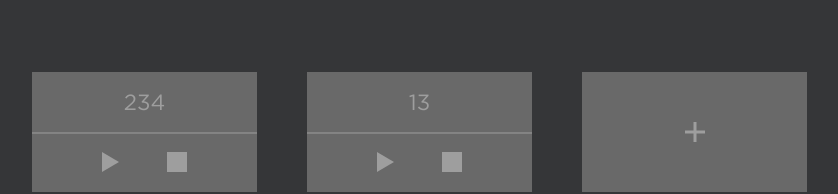
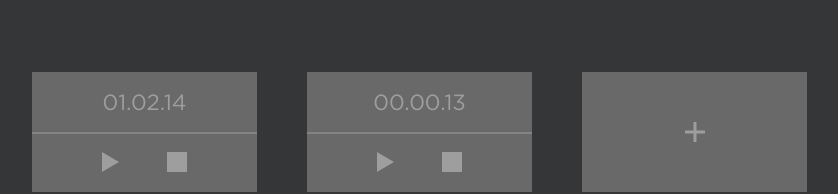
Before and after one commit to mastea/stopWatchVue, a Vue app: page / in a window 1280 px wide. Shown: the top 194 px of the page, without its empty margins (96-934 px from the left). Built offline with nearby package versions, Linux system fonts and the light colour scheme.

Commit message:
fixed time format

```diff
--- a/src/App.vue
+++ b/src/App.vue
@@ -3,7 +3,7 @@ import { ref } from "vue";
 
 let id = 1;
 const sWatches = ref([
-  { id: id++, time: 234, running: false, interval: null },
+  { id: id++, time: 3734, running: false, interval: null },
   { id: id++, time: 13, running: false, interval: null }
 ]);
 
@@ -33,7 +33,13 @@ const addNew = () => {
     <ul>
       <li v-for="watch in sWatches" :key="watch.id">
         <span id="text">
-          {{ watch.time }}
+          {{
+            (parseInt(parseInt(watch.time / 60) / 60) % 60).toLocaleString(undefined, { minimumIntegerDigits: 2 })
+          }}.{{
+            (parseInt(watch.time / 60) % 60).toLocaleString(undefined, { minimumIntegerDigits: 2 })
+          }}.{{
+            (watch.time % 60).toLocaleString(undefined, { minimumIntegerDigits: 2 })
+          }}
         </span>
         <img id="line" src="./assets/svg/vector.svg" />
         <img :class="{ hide: watch.running }" @click="startBtn(watch)" id="play" src="./assets/svg/play.svg" />
```
